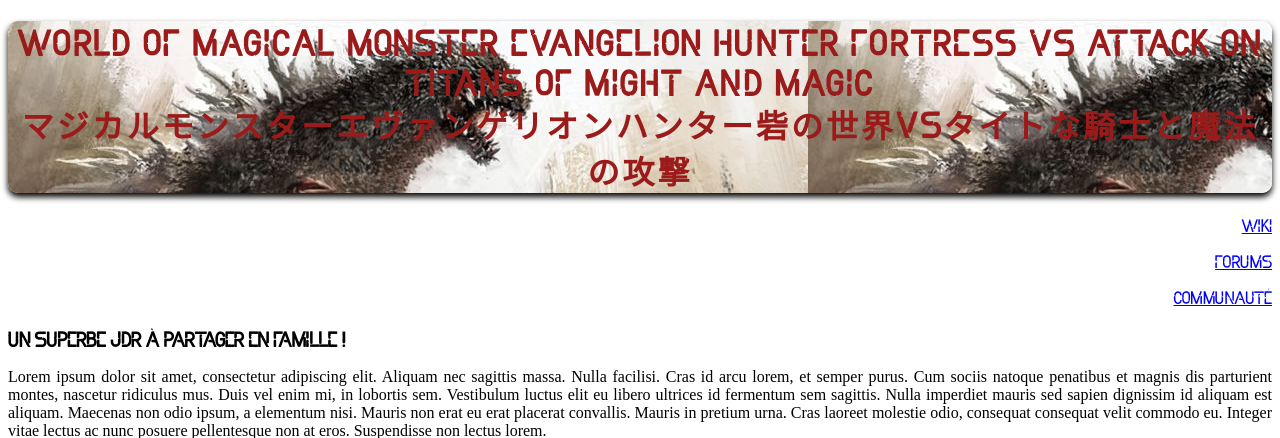
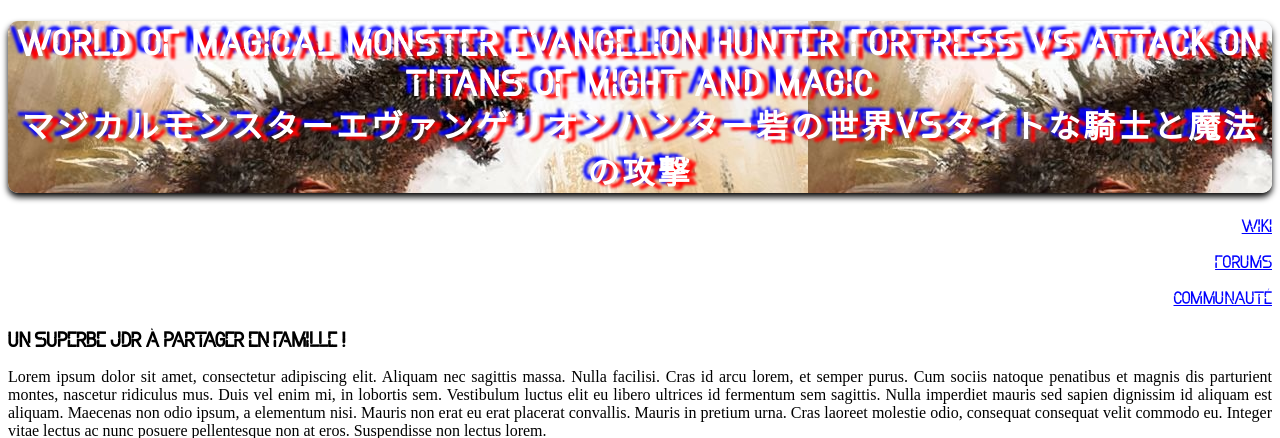
Before and after one commit to AntoineArt/web_supy_antars, a PHP site: page /mainpage.html in a window 1280 px wide. Shown: the top 438 px of the page. Run offline with PHP 8.4, Linux system fonts and the light colour scheme; some web fonts are replaced.

Commit message:
AntarCSS 1st version

```diff
--- a/stylesheet.css
+++ b/stylesheet.css
@@ -29,7 +29,7 @@
 	background-image: url('images/godzilla.jpg');
 	background-attachment: fixed;
 	-webkit-filter: grayscale(50%);
-	filter: grayscale(50%);
+	filter: grayscale(0%);
 	border-radius: 10px;
 	box-shadow: 0px 4px 6px;
 }
@@ -37,8 +37,8 @@
 header h1{
 	font-family: 'HunterPolice';
 	text-align:center;
-	filter:drop-shadow(10);;
-	color:red;
+	text-shadow: 7px 3px 3px red, -7px -3px 3px blue;
+	color:white;
 	letter-spacing: 3px
 }
 
```
